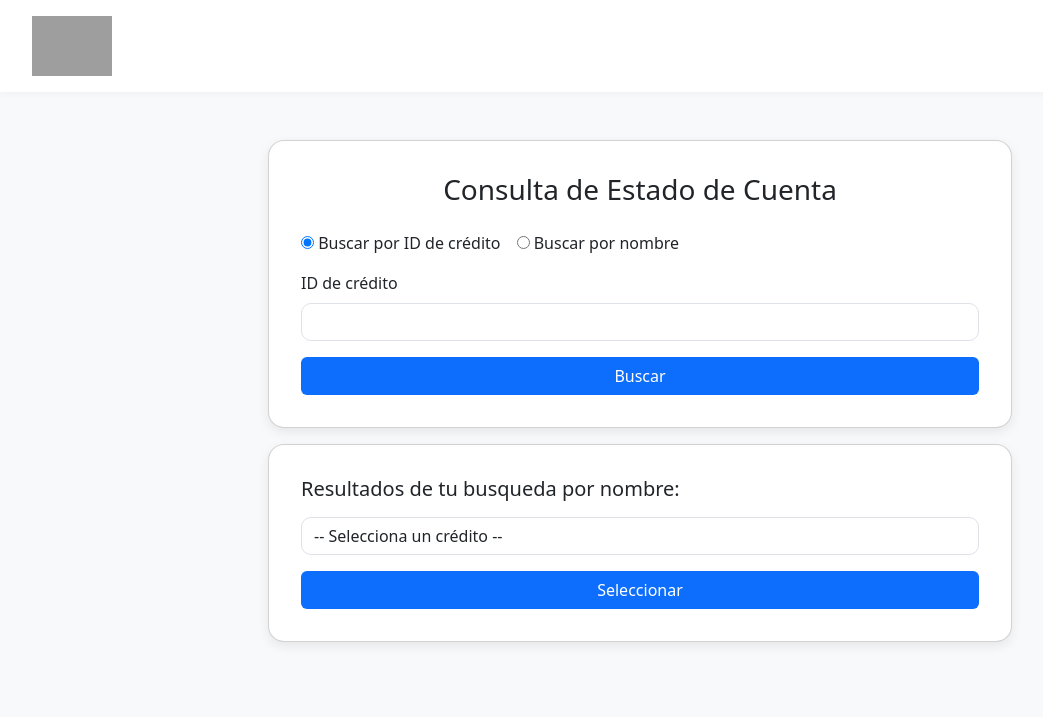
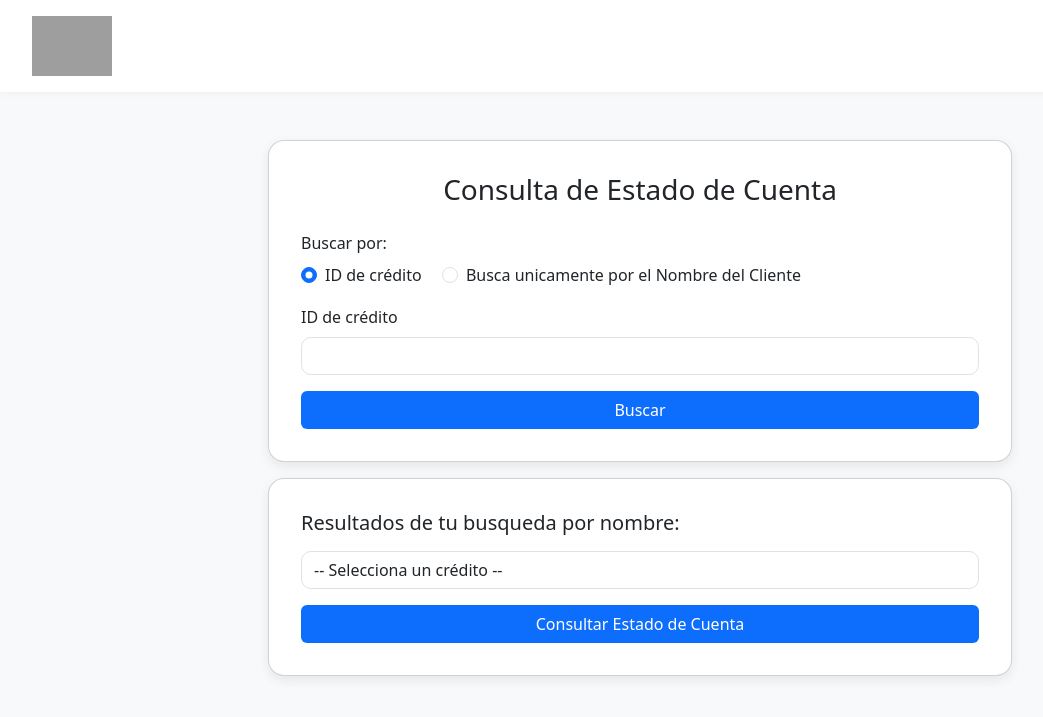
Before and after one commit to JONMAXI/sitio-web-estado-cuenta, a Flask app: template templates/index.html in a window 1280 px wide. Shown: the top 717 px of the page, without its empty margins (0-1043 px from the left). Run offline with Flask 3, Linux system fonts and the light colour scheme; the template is opened without the code that fills it: most values are stand-ins (such as "Sample title", 1, 10 or a date in 2020); grey boxes are pictures that could not be loaded.

Commit message:
Cambios auditorias tablas

```diff
--- a/templates/index.html
+++ b/templates/index.html
@@ -38,7 +38,7 @@
 <div class="container py-4 d-flex flex-column align-items-center">
     <div class="col-md-8">
 
-        <!-- FORMULARIO DE BÚSQUEDA -->
+        <!-- FORMULARIO DE BÚSQUEDA POR NOMBRE/ID -->
         <div class="card mb-3">
             <h3 class="text-center mb-4">Consulta de Estado de Cuenta</h3>
 
@@ -46,46 +46,47 @@
                 <div class="alert alert-danger">{{ error }}</div>
             {% endif %}
 
-            <form method="POST">
-                <!-- Radios -->
-                <div class="mb-3 d-flex gap-3">
-                    <div>
-                        <input type="radio" id="radioCredito" name="modoBusqueda" value="credito"
-                            {% if request.form.idCredito %}checked{% endif %}
-                            {% if not request.form.idCredito and not request.form.nombre %}checked{% endif %}>
-                        <label for="radioCredito">Buscar por ID de crédito</label>
+            <form method="POST" id="formBusqueda">
+                <!-- RADIO OPCIONES -->
+                <div class="mb-3">
+                    <label class="form-label">Buscar por:</label><br>
+                    <div class="form-check form-check-inline">
+                        <input class="form-check-input" type="radio" name="modoBusqueda" id="modoID" value="id"
+                        {% if request.form.modoBusqueda == "id" or not request.form.modoBusqueda %}checked{% endif %}>
+                        <label class="form-check-label" for="modoID">ID de crédito</label>
                     </div>
-                    <div>
-                        <input type="radio" id="radioNombre" name="modoBusqueda" value="nombre"
-                            {% if request.form.nombre %}checked{% endif %}>
-                        <label for="radioNombre">Buscar por nombre</label>
+                    <div class="form-check form-check-inline">
+                        <input class="form-check-input" type="radio" name="modoBusqueda" id="modoNombre" value="nombre"
+                        {% if request.form.modoBusqueda == "nombre" %}checked{% endif %}>
+                        <label class="form-check-label" for="modoNombre">Busca unicamente por el Nombre del Cliente</label>
                     </div>
                 </div>
 
-                <!-- Campo ID Crédito -->
-                <div class="mb-3" id="campoCredito">
+                <!-- INPUT NOMBRE -->
+                <div class="mb-3" id="divNombre">
+                    <label for="nombre" class="form-label">Nombre del cliente:</label>
+                    <input type="text" class="form-control" name="nombre" id="nombre" value="{{ request.form.nombre or '' }}">
+                </div>
+
+                <!-- INPUT ID -->
+                <div class="mb-3" id="divID">
                     <label for="idCredito" class="form-label">ID de crédito</label>
                     <input type="number" class="form-control" id="idCredito" name="idCredito"
                            value="{{ request.form.idCredito or '' }}"
                            oninput="this.value = this.value.replace(/[^0-9]/g, '')">
                 </div>
 
-                <!-- Campo Nombre -->
-                <div class="mb-3" id="campoNombre">
-                    <label for="nombre" class="form-label">Busca unicamente por el Nombre del Cliente</label>
-                    <input type="text" class="form-control" name="nombre" id="nombre" value="{{ request.form.nombre or '' }}">
-                </div>
-
+                <!-- FECHA CORTE -->
                 <div class="mb-3" style="display:none;">
                     <label for="fechaCorte" class="form-label">Fecha de Corte</label>
                     <input type="date" class="form-control" id="fechaCorte" name="fechaCorte" value="{{ fecha_actual_iso }}">
                 </div>
 
-                <button type="submit" class="btn btn-custom w-100">Buscar</button>
+                <button type="submit" class="btn btn-custom w-100" id="btnBuscar">Buscar</button>
             </form>
         </div>
 
-        <!-- FORMULARIO DE SELECCIÓN DE CRÉDITO -->
+        <!-- FORMULARIO DE SELECCIÓN DE CRÉDITO (SOLO SI HAY RESULTADOS) -->
         {% if resultados %}
         <div class="card">
             <h5 class="mb-3">Resultados de tu busqueda por nombre:</h5>
@@ -95,13 +96,13 @@
                         <option value="" disabled selected>-- Selecciona un crédito --</option>
                         {% for r in resultados %}
                         <option value="{{ r.id_credito }}">
-                            {{ r.Nombre_cliente }} | Crédito: {{ r.id_credito }}
+                            {{ r.Nombre_cliente }} | Crédito: {{ r.id_credito }} | Inicio: {{ r.Fecha_inicio }}
                         </option>
                         {% endfor %}
                     </select>
                 </div>
                 <input type="hidden" name="fechaCorte" value="{{ fecha_actual_iso }}">
-                <button type="submit" class="btn btn-custom w-100">Seleccionar</button>
+                <button type="submit" class="btn btn-custom w-100">Consultar Estado de Cuenta</button>
             </form>
         </div>
         {% endif %}
@@ -109,21 +110,21 @@
     </div>
 </div>
 
-<!-- Script -->
+<!-- MODAL LOADER -->
+<div class="modal fade" id="loaderModal" tabindex="-1" aria-hidden="true">
+  <div class="modal-dialog modal-dialog-centered">
+    <div class="modal-content text-center p-4">
+      <div class="spinner-border text-primary" role="status" style="width:3rem; height:3rem;">
+        <span class="visually-hidden">Cargando...</span>
+      </div>
+      <h5 class="mt-3">Estamos buscando resultados, espera un momento...</h5>
+    </div>
+  </div>
+</div>
+
+<!-- SCRIPTS -->
+<script src="https://cdn.jsdelivr.net/npm/bootstrap@5.3.3/dist/js/bootstrap.bundle.min.js"></script>
 <script>
-    function toggleCampos() {
-        const radioCredito = document.getElementById("radioCredito").checked;
-        document.getElementById("campoCredito").style.display = radioCredito ? "block" : "none";
-        document.getElementById("campoNombre").style.display = radioCredito ? "none" : "block";
-    }
-
-    // Ejecutar al cargar
-    toggleCampos();
-
-    // Cambiar cuando se seleccione un radio
-    document.getElementById("radioCredito").addEventListener("change", toggleCampos);
-    document.getElementById("radioNombre").addEventListener("change", toggleCampos);
-
     // Autollenar fecha
     const today = new Date();
     const yyyy = today.getFullYear();
@@ -131,6 +132,32 @@
     const dd = String(today.getDate()).padStart(2, '0');
     const formattedToday = `${yyyy}-${mm}-${dd}`;
     document.getElementById('fechaCorte').value = formattedToday;
+
+    // Mostrar/ocultar inputs según radio
+    function actualizarInputs() {
+        const modo = document.querySelector('input[name="modoBusqueda"]:checked').value;
+        document.getElementById('divNombre').style.display = (modo === "nombre") ? "block" : "none";
+        document.getElementById('divID').style.display = (modo === "id") ? "block" : "none";
+    }
+
+    document.querySelectorAll('input[name="modoBusqueda"]').forEach(el => {
+        el.addEventListener('change', actualizarInputs);
+    });
+
+    // Inicializar según valor POST
+    actualizarInputs();
+
+    // Modal loader al buscar por nombre
+    const formBusqueda = document.getElementById("formBusqueda");
+    formBusqueda.addEventListener("submit", function(e){
+        const modo = document.querySelector('input[name="modoBusqueda"]:checked').value;
+        const boton = document.getElementById("btnBuscar");
+        if(modo === "nombre"){
+            boton.disabled = true;
+            const loaderModal = new bootstrap.Modal(document.getElementById('loaderModal'));
+            loaderModal.show();
+        }
+    });
 </script>
 
 </body>
```
